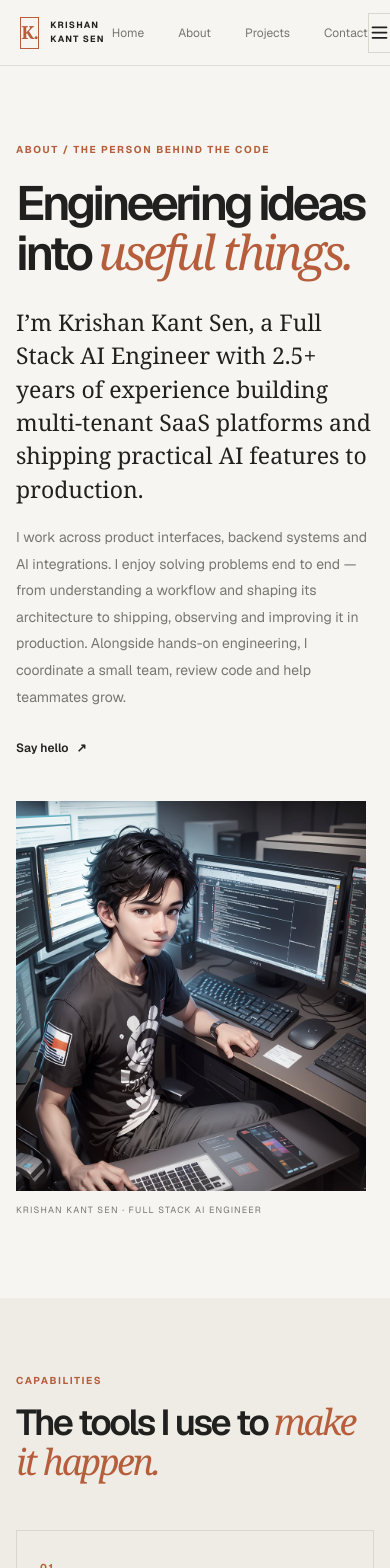
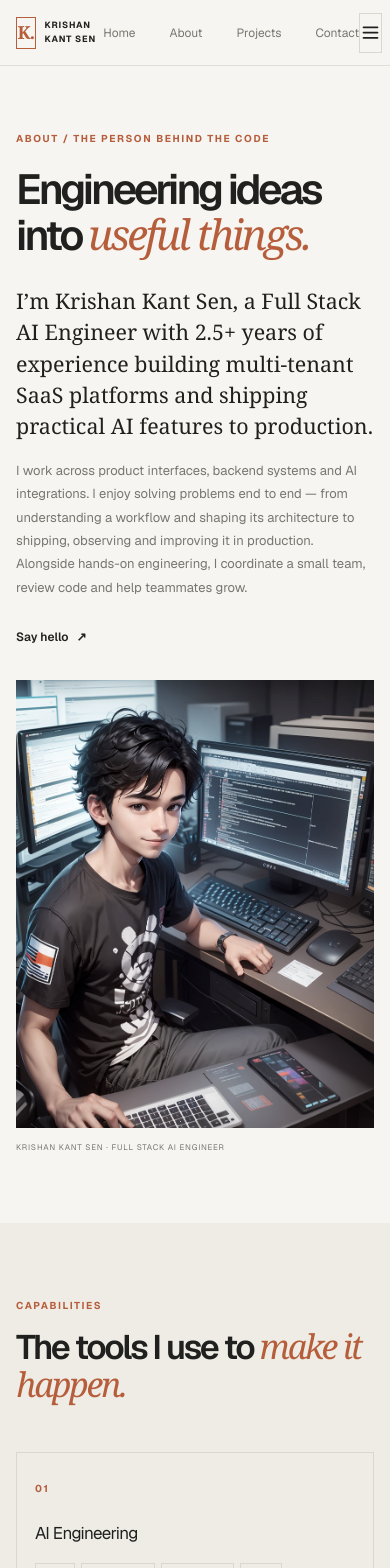
Before and after one commit to krishankantsen/KrishanKantSen-PortFolio, a Next.js app: page /about in a window 390 px wide. Shown: the top 1568 px of the page. Built offline with nearby package versions, Linux system fonts and the light colour scheme.

Commit message:
Improve responsive layouts across all portfolio pages

```diff
--- a/src/app/globals.css
+++ b/src/app/globals.css
@@ -1253,3 +1253,351 @@ a {
     padding: 25px 20px;
   }
 }
+
+
+/* Mobile refinement: keep every page readable, balanced, and free of horizontal overflow. */
+@media (max-width: 760px) {
+  html,
+  body {
+    width: 100%;
+    overflow-x: clip;
+  }
+
+  .section-shell {
+    width: min(100% - 40px, 600px);
+  }
+
+  .nav-shell {
+    width: calc(100% - 32px);
+  }
+
+  .brand-mark {
+    gap: 9px;
+    letter-spacing: 0.09em;
+  }
+
+  .mobile-navigation {
+    right: 0;
+    width: min(320px, calc(100vw - 32px));
+    border-radius: 2px;
+    z-index: 60;
+  }
+
+  .hero {
+    min-height: min(690px, calc(100svh - 66px));
+    padding-top: clamp(54px, 12vh, 100px);
+  }
+
+  .hero-copy {
+    padding-block: clamp(48px, 9vh, 72px) 42px;
+  }
+
+  .hero h1 {
+    max-width: 100%;
+    font-size: clamp(48px, 11.5vw, 78px);
+    line-height: 1.02;
+    overflow-wrap: anywhere;
+  }
+
+  .hero-bottom {
+    width: 100%;
+  }
+
+  .hero-description {
+    max-width: 100%;
+    font-size: 14px;
+  }
+
+  .hero-actions {
+    width: 100%;
+    gap: 14px 20px;
+  }
+
+  .button {
+    min-height: 46px;
+  }
+
+  .intro-grid {
+    gap: 20px;
+  }
+
+  .intro-statement {
+    font-size: clamp(24px, 6vw, 32px);
+  }
+
+  .section-heading h2,
+  .experience-section > h2,
+  .inner-section-heading h2,
+  .education-band h2,
+  .projects-contact-cta h2 {
+    font-size: clamp(34px, 8vw, 48px);
+  }
+
+  .project-row {
+    grid-template-columns: 26px minmax(0, 1fr) 34px;
+    gap: 9px;
+  }
+
+  .project-description,
+  .experience-description,
+  .web-project-description {
+    font-size: 13px;
+  }
+
+  .tag-list {
+    gap: 6px;
+  }
+
+  .tag {
+    max-width: 100%;
+    overflow-wrap: anywhere;
+    line-height: 1.4;
+  }
+
+  .capability-grid {
+    grid-template-columns: repeat(2, minmax(0, 1fr));
+  }
+
+  .capability-card {
+    min-width: 0;
+  }
+
+  .footer-inner h2 {
+    font-size: clamp(40px, 10vw, 62px);
+  }
+
+  .footer-bottom {
+    align-items: flex-start;
+    gap: 18px;
+  }
+
+  .about-hero {
+    padding-block: 64px 70px;
+    gap: 32px;
+  }
+
+  .about-intro h1,
+  .projects-intro h1,
+  .contact-copy h1 {
+    font-size: clamp(42px, 10vw, 68px);
+    line-height: 1.04;
+    overflow-wrap: break-word;
+  }
+
+  .about-lead {
+    font-size: clamp(20px, 5.5vw, 23px);
+  }
+
+  .about-copy {
+    font-size: 13px;
+    line-height: 1.8;
+  }
+
+  /* Keep the About portrait visible and correctly proportioned on phones. */
+  .about-portrait-wrap {
+    display: block;
+    width: min(100%, 420px);
+    max-width: 420px;
+    justify-self: start;
+  }
+
+  .about-portrait {
+    display: block;
+    width: 100%;
+    height: auto;
+    aspect-ratio: 4 / 5;
+    object-fit: cover;
+    object-position: center 20%;
+  }
+
+  .portrait-caption {
+    font-size: 8px;
+    line-height: 1.6;
+    letter-spacing: 0.1em;
+  }
+
+  .about-skill-card {
+    min-width: 0;
+    padding: 22px 18px;
+  }
+
+  .about-skill-card h3 {
+    font-size: 17px;
+  }
+
+  .about-timeline-row {
+    gap: 16px;
+    padding-block: 28px;
+  }
+
+  .timeline-content h3,
+  .featured-project-copy h3,
+  .web-project-card h3 {
+    font-size: 22px;
+  }
+
+  .timeline-content ul {
+    font-size: 12px;
+    line-height: 1.8;
+    padding-left: 17px;
+  }
+
+  .projects-intro {
+    padding-block: 68px 48px;
+  }
+
+  .featured-project {
+    grid-template-columns: 28px minmax(0, 1fr);
+    gap: 10px;
+    padding-block: 28px;
+  }
+
+  .featured-project-copy,
+  .web-project-card {
+    min-width: 0;
+  }
+
+  .project-disclaimer {
+    font-size: 11px;
+  }
+
+  .web-project-card {
+    min-height: auto;
+    padding: 22px 18px;
+  }
+
+  .contact-layout {
+    padding-block: 64px 72px;
+    gap: 34px;
+  }
+
+  .contact-lead {
+    font-size: 14px;
+  }
+
+  .contact-details a,
+  .contact-details p {
+    align-items: flex-start;
+    font-size: 11px;
+    line-height: 1.6;
+    overflow-wrap: anywhere;
+  }
+
+  .contact-details a span,
+  .contact-details p span {
+    min-width: 0;
+    overflow-wrap: anywhere;
+  }
+
+  .contact-form {
+    width: 100%;
+    min-width: 0;
+    padding: 24px 18px;
+  }
+
+  .form-field input,
+  .form-field textarea {
+    min-height: 46px;
+    font-size: 16px;
+  }
+
+  .form-field textarea {
+    min-height: 140px;
+  }
+
+  .contact-submit {
+    width: 100%;
+  }
+}
+
+@media (max-width: 420px) {
+  .section-shell {
+    width: calc(100% - 32px);
+  }
+
+  .hero {
+    min-height: 640px;
+  }
+
+  .hero h1 {
+    font-size: clamp(44px, 11.2vw, 58px);
+  }
+
+  .hero-kicker {
+    flex-wrap: wrap;
+    line-height: 1.6;
+  }
+
+  .hero-actions .button {
+    flex: 1 1 100%;
+  }
+
+  .hero-actions .text-link {
+    min-height: 40px;
+  }
+
+  .project-row {
+    grid-template-columns: 22px minmax(0, 1fr) 32px;
+    gap: 7px;
+  }
+
+  .project-main h3 {
+    font-size: 19px;
+  }
+
+  .capability-card {
+    padding-right: 10px;
+  }
+
+  .capability-card:not(:first-child) {
+    padding-left: 10px;
+  }
+
+  .about-portrait-wrap {
+    width: 100%;
+  }
+
+  .contact-form {
+    padding-inline: 16px;
+  }
+}
+
+@media (max-width: 360px) {
+  .brand-mark {
+    font-size: 8px;
+  }
+
+  .brand-symbol {
+    width: 29px;
+    height: 29px;
+  }
+
+  .hero h1 {
+    font-size: 43px;
+  }
+
+  .project-row {
+    grid-template-columns: 1fr 32px;
+  }
+
+  .project-number {
+    display: none;
+  }
+
+  .capability-grid {
+    grid-template-columns: 1fr;
+  }
+
+  .capability-card,
+  .capability-card:not(:first-child),
+  .capability-card:nth-child(3) {
+    min-height: auto;
+    padding: 20px 0;
+    border-right: 0;
+    border-bottom: 1px solid var(--line);
+  }
+
+  .capability-card:last-child {
+    border-bottom: 0;
+  }
+}
```
